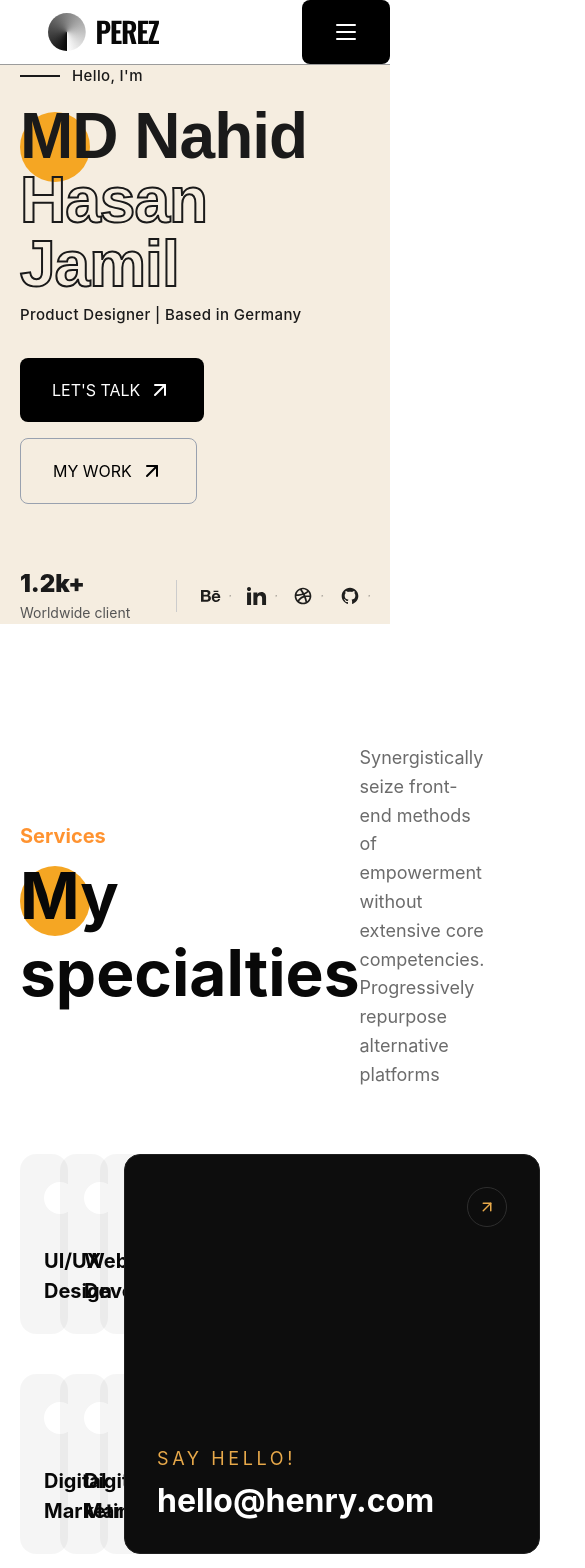
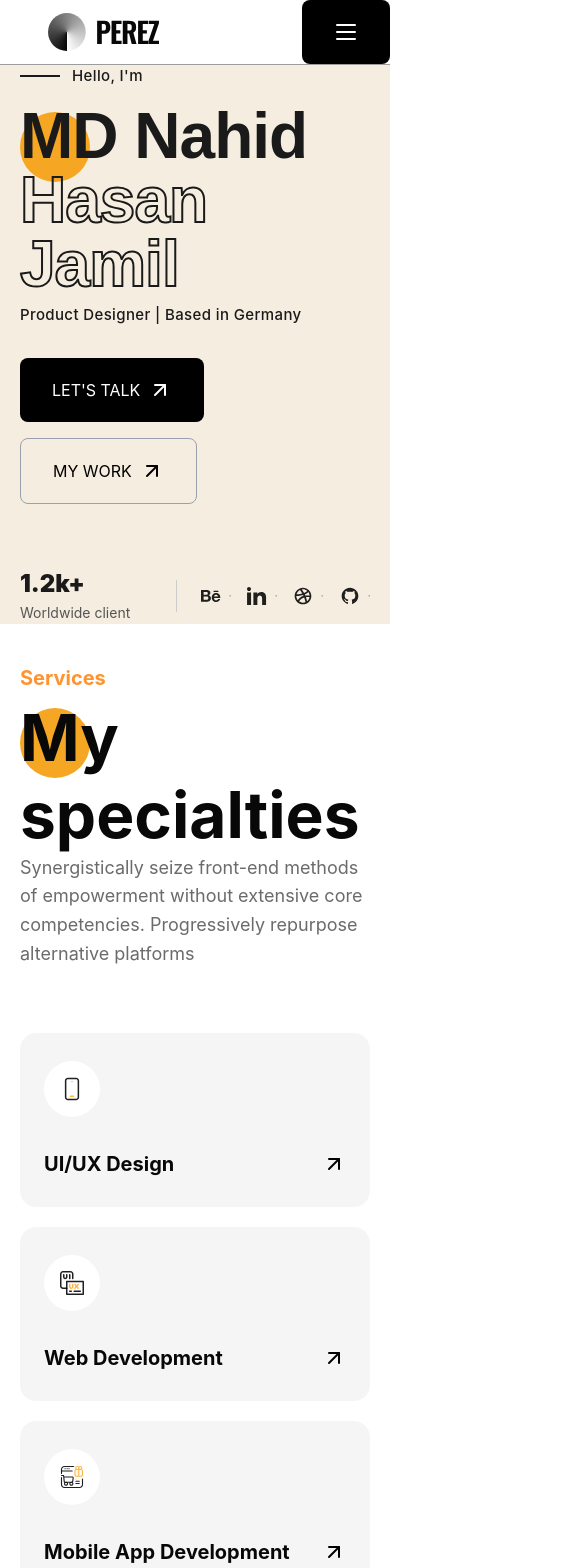
Before and after one commit to Jamil-coder360/Personal_Portfolio, a React (Vite) app: page / in a window 390 px wide. Shown: the top 1568 px of the page, 585 px wide, since content can reach past the window. Built offline with nearby package versions, Linux system fonts and the light colour scheme.

Commit message:
responsive done

```diff
--- a/src/components/Blog.jsx
+++ b/src/components/Blog.jsx
@@ -9,19 +9,19 @@ const Blog = () => {
   return (
     <Section>
       <Container>
-        <div>
+        <div className="flex flex-col items-center justify-center">
           <div className="pb-10">
             <SectionHeading
-              className="flex flex-col items-center"
+              className="flex flex-col items-start lg:items-center"
               title="My blog post"
               subtitle="Blog"
             />
           </div>
-          <div className="grid grid-cols-4 gap-6">
+          <div className="grid grid-cols-1 lg:grid-cols-4 lg:gap-6 gap-y-10 items-center justify-center">
             {blogData.map((item, index) => (
               <div
                 key={item.id}
-                className={`${index % 2 !== 0 ? "mt-10" : ""}`}
+                className={`${index % 2 !== 0 ? "mt-0 lg:mt-10" : ""}`}
               >
                 <BlogCard
                   image={item.image}
--- a/src/components/BlogCard.jsx
+++ b/src/components/BlogCard.jsx
@@ -3,8 +3,8 @@ import React from "react";
 
 const BlogCard = ({ image ,title="Right-lo-left behind development in mobile web design" }) => {
   return (
-    <div className="max-w-76.5  hover:-translate-y-3.5 duration-300">
-      <div className="w-76.5 h-95">
+    <div className="max-w-full lg:max-w-76.5  hover:-translate-y-3.5 duration-300">
+      <div className="w-full lg:w-76.5 h-95">
         <img src={image} alt="image" className="rounded-2xl w-full h-full"/>
       </div>
       <div className="flex  items-center gap-3 w-51 pt-6 pb-3">
--- a/src/components/Portfolio.jsx
+++ b/src/components/Portfolio.jsx
@@ -12,17 +12,17 @@ import { Link } from "react-router";
 
 const Portfolio = () => {
   return (
-    <Section className="py-25 bg-[#FFE9D9]">
+    <Section className="py-10 lg:py-25 bg-[#FFE9D9]">
       <Container>
         <div>
           <div className="pb-10">
             <SectionHeadding
-              className="flex flex-col items-center"
+              className="flex flex-col items-start lg:items-center"
               title="My recent work"
               subtitle="Portfolio"
             />
           </div>
-          <div className="grid grid-cols-2 gap-6 pb-12">
+          <div className="grid grid-cols-1 lg:grid-cols-2 gap-6 pb-12">
             <PortfolioCard image={port1} />
             <PortfolioCard image={port2} title="Oxilex Dashboard design" />
           </div>
--- a/src/components/Testimonial.jsx
+++ b/src/components/Testimonial.jsx
@@ -20,11 +20,11 @@ const Testimonial = () => {
         }
     ]
   return (
-   <Section className='py-30'>
+   <Section className='py-10 lg:py-30'>
     <Container>
-  <div className='grid grid-cols-[416px_auto]'>
+  <div className='grid grid-cols-1 lg:grid-cols-[416px_auto]'>
     <SectionHeading title=" Client feedback" subtitle="Testimonial" />
-    <div className='grid grid-cols-3 gap-12'>
+    <div className='grid grid-cols-1 lg:grid-cols-3 gap-12'>
 {
     tsetimonialData.map ((text) =>(
         <TestimonialCard key={text.id} text={text.text} />
--- a/src/components/service/Service.jsx
+++ b/src/components/service/Service.jsx
@@ -46,19 +46,19 @@ const serviceMenu = [
 ];
 const Service = () => {
   return (
-    <Section className="py-30">
+    <Section className="py-10 lg:py-30">
       <Container>
         <div>
-          <div className="flex items-center justify-between">
+          <div className="flex flex-col lg:flex-row items-center justify-between">
             <SectionHeading title="My specialties" subtitle="Services" />
-            <p className="w-[636px] text-[#080808]/60 text-[18px] leading-[1.6] font-normal">
+            <p className="w-full lg:w-[636px] text-[#080808]/60 text-[18px] leading-[1.6] font-normal">
               Synergistically seize front-end methods of empowerment without
               extensive core competencies. Progressively repurpose alternative
               platforms{" "}
             </p>
           </div>
-          <div className="grid grid-cols-[auto_416px] gap-6">
-            <div className="grid grid-cols-3 gap-10 mt-16">
+          <div className="grid grid-cols-1 lg:grid-cols-[auto_416px] gap-2 lg:gap-6">
+            <div className="grid grid-cols-1 lg:grid-cols-3 gap-5 lg:gap-10 mt-16">
               {serviceMenu.map((service) => (
                 <ServiceCard key={service.id} service={service} />
               ))}
--- a/src/components/service/ServiceCard.jsx
+++ b/src/components/service/ServiceCard.jsx
@@ -3,7 +3,7 @@ import React from 'react'
 
 const ServiceCard = ({service}) => {
   return (
-    <div className='group flex flex-col items-start gap-8  max-w-[270px] max-h-[192px] rounded-2xl bg-[#080808]/4 px-6 py-7 hover:bg-[#ffffff] hover:shadow hover:-translate-y-1 transition-all duration-300'>
+    <div className='group flex flex-col items-start gap-8 max-w-full  lg:max-w-[270px] max-h-full lg:max-h-[192px] rounded-2xl bg-[#080808]/4 px-6 py-7 hover:bg-[#ffffff] hover:shadow hover:-translate-y-1 transition-all duration-300'>
       <div className='flex items-center justify-center bg-[#FFFFFF] group-hover:bg-[#080808]/4  rounded-full p-4'>
             <img src={service.image} alt="" />
           </div>
```
